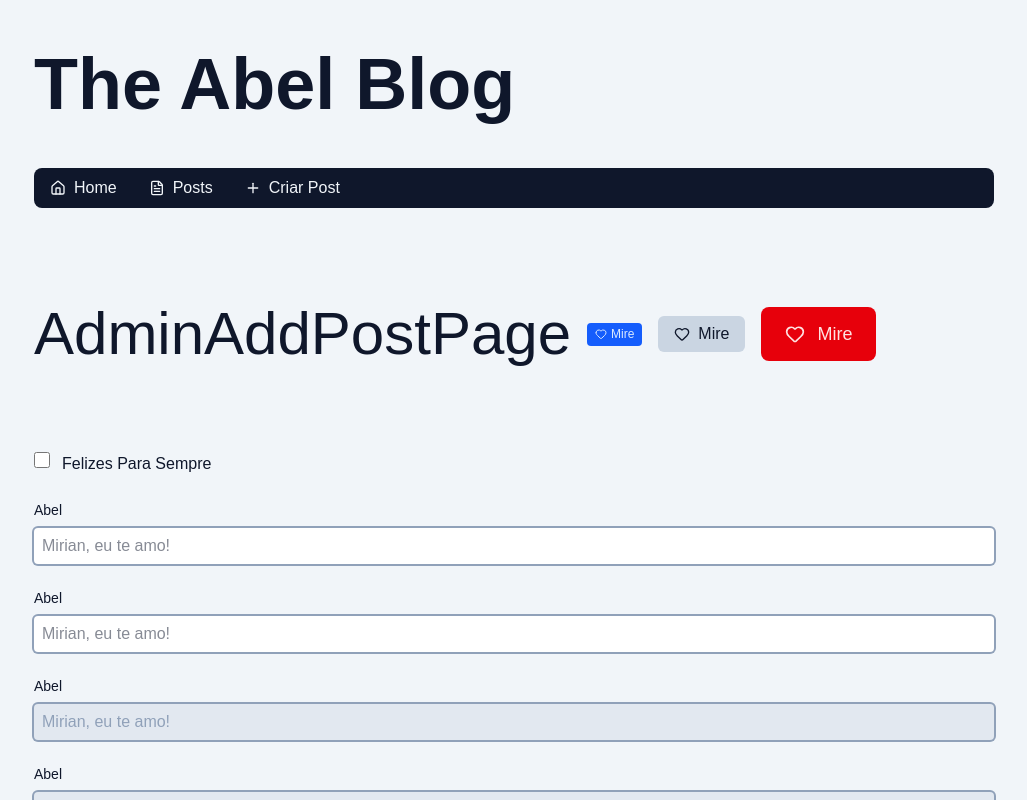
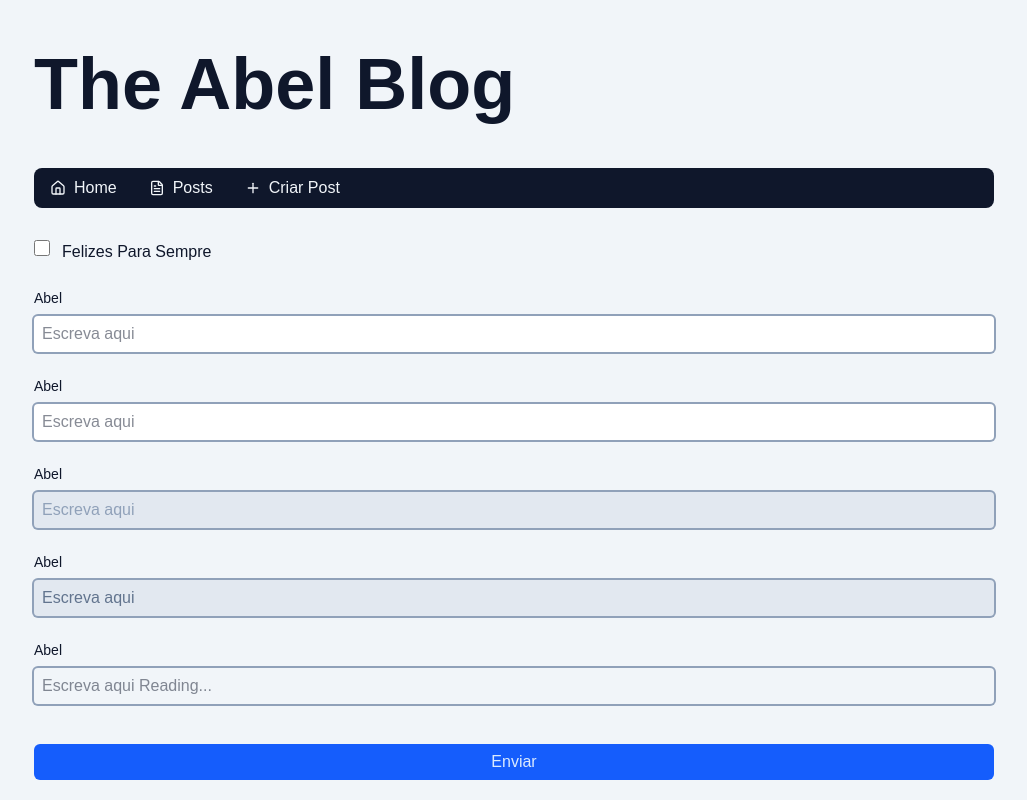
Before and after one commit to abelbarreto-dev/blog_abel, a Next.js app: page /admin/post/new in a window 1280 px wide. Shown: the top 800 px of the page, without its empty margins (126-1153 px from the left). Built offline with nearby package versions, Linux system fonts and the light colour scheme.

Commit message:
feat: creating post form component

```diff
--- a/src/app/admin/post/new/page.tsx
+++ b/src/app/admin/post/new/page.tsx
@@ -1,35 +1,11 @@
-import { Button } from "@/components/Button";
-import { InputCheckbox } from "@/components/InputCheckbox";
-import { InputText } from "@/components/InputText";
-import { HeartIcon } from "lucide-react";
+import { ManagePostForm } from "@/components/Admin/ManagePostForm";
+
+export const dynamic = "force-dynamic";
 
 export default async function AdminAddPostPage() {
     return (
-        <form action="" className="mb-16">
-            <div className="flex flex-col gap-6">
-            <div className="py-16 text-6xl flex flex-wrap items-center gap-4">AdminAddPostPage
-                <Button variant="default" size="sm"><HeartIcon />Mire</Button>
-                <Button variant="ghost" size="md"><HeartIcon />Mire</Button>
-                <Button variant="danger" size="lg"><HeartIcon />Mire</Button>
-            </div>
-
-            <div>
-                <InputCheckbox inputName="mireee" labelText="Felizes Para Sempre" />
-            </div>
-
-            <div className="flex flex-col gap-6">
-                <InputText labelText="Abel" placeholder="Mirian, eu te amo!" />
-                <InputText labelText="Abel" placeholder="Mirian, eu te amo!" />
-
-                <InputText labelText="Abel" placeholder="Mirian, eu te amo!" disabled/>
-                <InputText labelText="Abel" defaultValue="Mirian, eu te amo!" placeholder="Mirian, eu te amo!" disabled/>
-                <InputText labelText="Abel" placeholder="Mirian, eu te amo! Reading..." readOnly/>
-            </div>
-
-            <div className="mt-4">
-                <Button className="w-full" variant="default" size="md">Enviar</Button>
-            </div>
-        </div>
-        </form>
+        <>
+            <ManagePostForm />
+        </>
     );
 }
--- /dev/null
+++ b/src/components/Admin/ManagePostForm/index.tsx
@@ -0,0 +1,35 @@
+"use client";
+
+import { Button } from "@/components/Button";
+import { InputCheckbox } from "@/components/InputCheckbox";
+import { InputText } from "@/components/InputText";
+
+type FormProps = {} & React.ComponentProps<"form">;
+
+export function ManagePostForm({
+    ...props
+}: FormProps) {
+    return (
+        <form action="" className="mb-16" { ...props }>
+            <div className="flex flex-col gap-6">
+
+                <div>
+                    <InputCheckbox inputName="liberdade" labelText="Felizes Para Sempre" />
+                </div>
+
+                <div className="flex flex-col gap-6">
+                    <InputText labelText="Abel" placeholder="Escreva aqui" />
+                    <InputText labelText="Abel" placeholder="Escreva aqui" />
+
+                    <InputText labelText="Abel" placeholder="Escreva aqui" disabled />
+                    <InputText labelText="Abel" defaultValue="Escreva aqui" placeholder="Escreva aqui" disabled />
+                    <InputText labelText="Abel" placeholder="Escreva aqui Reading..." readOnly />
+                </div>
+
+                <div className="mt-4">
+                    <Button className="w-full" variant="default" size="md">Enviar</Button>
+                </div>
+            </div>
+        </form>
+    );
+}
```
